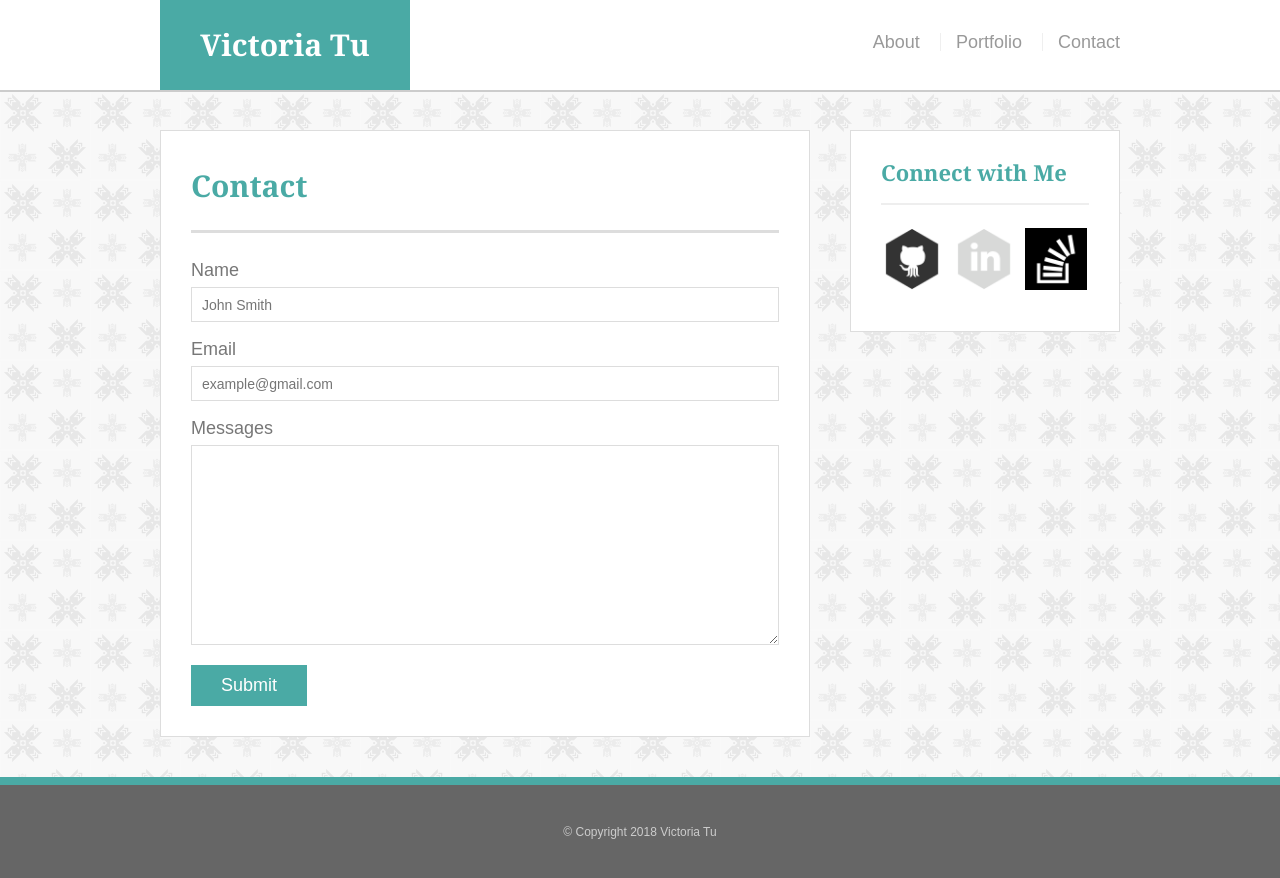
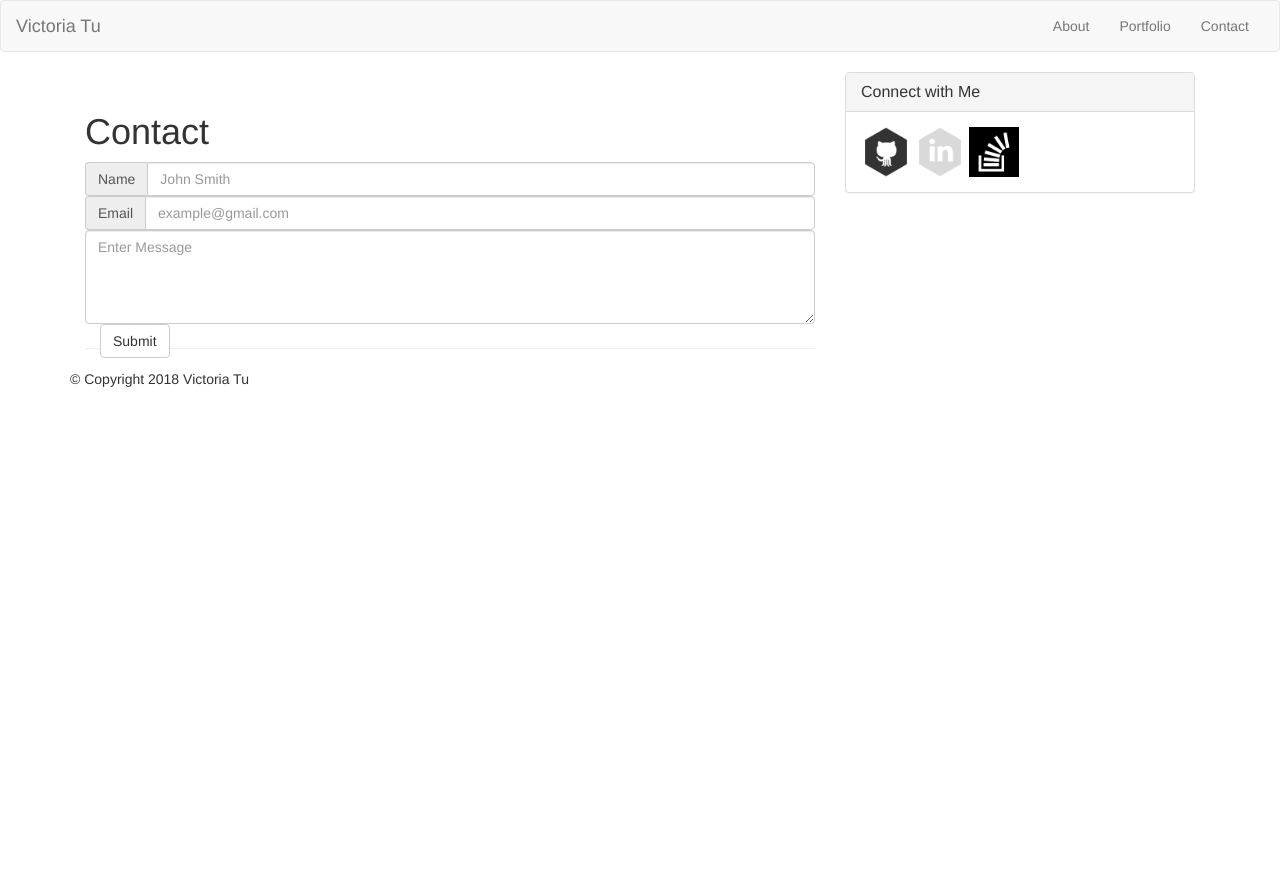
Before and after one commit to victoriatu0022/Bootstrap-Portfolio, a plain HTML site: page contact.html in a window 1280 px wide. After the commit the page ends 800 px from the top, so only its background shows below. Drawn offline with nearby package versions, Linux system fonts and the light colour scheme.

Commit message:
bootstrap edits

```diff
--- a/contact.html
+++ b/contact.html
@@ -6,8 +6,9 @@
     <title>Contact Me</title>
 
     <link rel="stylesheet"  type="text/css" href="assets/css/reset.css"/>
-    <link rel="stylesheet"  type="text/css" href="assets/css/style.css"/>
 
+
+    <link rel="stylesheet" href="https://maxcdn.bootstrapcdn.com/bootstrap/3.3.7/css/bootstrap.min.css" integrity="sha384-BVYiiSIFeK1dGmJRAkycuHAHRg32OmUcww7on3RYdg4Va+PmSTsz/K68vbdEjh4u" crossorigin="anonymous">
 
 </head>
 
@@ -16,61 +17,86 @@
 
 <!--
     HEADER PORTION? -->
-    <header id="masthead">
-    <div class="container">
-        <a href="index.html" id="logo"> Victoria Tu </a>
-        <nav>
-            <a href="index.html">About</a>
-            <a href="portfolio.html">Portfolio</a>
-            <a href="contact.html">Contact</a>
-        </nav>
-    </div>
-    </header>
+
+<!-- TESTING SECTION OF CODING -->
+<nav class="navbar navbar-default">
+        <div class="container-fluid">
+
+            <div class="navbar-header">
+
+            <a class="navbar-brand" href="#">Victoria Tu</a>
+          </div>
+
+          <div class="collapse navbar-collapse" id="bs-example-navbar-collapse-1">
+
+            <ul class="nav navbar-nav navbar-right">
+            <li><a href="index.html">About</a></li>
+            <li><a href="portfolio.html">Portfolio</a></li>
+            <li><a href="contact.html">Contact</a></li>
+
+            </ul>
+          </div><!-- /.navbar-collapse -->
+        </div><!-- /.container-fluid -->
+      </nav>
 
 <!--body portion-->
+    <div class="container"
+        <div class="row">
 
-<div id="main-container" class="container">
 
-    <section class="main-section">
 
-        <h1>Contact</h1>
+                <div class="col-sm-8"><div class="page-header">
 
-        <form id="contact-form">
-            <ul>
-                <li>
-                    <label for ="name">Name</label>
-                    <input type="text" name="name" id="name" placeholder="John Smith" required="required">
-                </li>
-                <li>
-                        <label for ="name">Email</label>
-                        <input type="text" name="email" id="email" placeholder="example@gmail.com" required="required">
-                </li>
-                <li>
-                    <label for="message">Messages</label>
-                    <textarea id="messge" name="message" required="required"></textarea>
-                </li>
-            </ul>
 
-            <input type="submit" name="submit">
-        </form>
+                            <h1>Contact</h1>
+                            <div class="input-group">
+                                <span class="input-group-addon" id="sizing-addon2">Name</span>
+                                <input type="text" class="form-control" placeholder="John Smith" aria-describedby="sizing-addon2">
+                              </div>
+                              <div class="input-group">
+                                <span class="input-group-addon" id="sizing-addon2">Email</span>
+                                <input type="text" class="form-control" placeholder="example@gmail.com" aria-describedby="sizing-addon2">
+                              </div>
 
-    </section>
 
-<!-- side bar portion -->
+                              <textarea class="form-control" rows="4" placeholder="Enter Message" ></textarea>
 
-    <section class="sidebar">
-            <div id="connect">
-                <h2> Connect with Me</h2>
+                              <div class="form-group">
+                                <div class="col-sm-4">
+                                  <button type="submit" class="btn btn-default">Submit</button>
+                                </div>
+                              </div>
 
-                <img src="assets/images/github.png" class="social" alt="Github">
-                <img src="assets/images/linkedin.png" class="social" alt="Linkedin">
-                <img src="assets/images/overflow.png" class="social" alt="Overflow">
 
+                    </div></div>
+    <!-- SIDEBAR!?!?!? -->
+                <div class="col-md-4">
+                        <div class="panel panel-default">
+                                <div class="panel-heading">
+                                  <h3 class="panel-title">Connect with Me</h3>
+                                </div>
+                                <div class="panel-body">
+
+                                        <img src="assets/images/github.png" class="social" alt="Github" height=50px; width=50px;>
+                                        <img src="assets/images/linkedin.png" class="social" alt="Linkedin" height=50px; width=50px;>
+                                        <img src="assets/images/overflow.png" class="social" alt="Overflow" height=50px; width=50px;>
+
+
+
+                                </div>
+                              </div>
+
+
+
+                    </div>
+
+                </div>
             </div>
 
-    </section>
+    </div>
 
-</div>
+
+
 
 <!--footer region-->
 
```
Also changed, not shown: index.html (+56 -29 lines), portfolio.html (+53 -21 lines), assets/images/me.jpg (deleted), assets/images/me.png (added), 2 other files.
